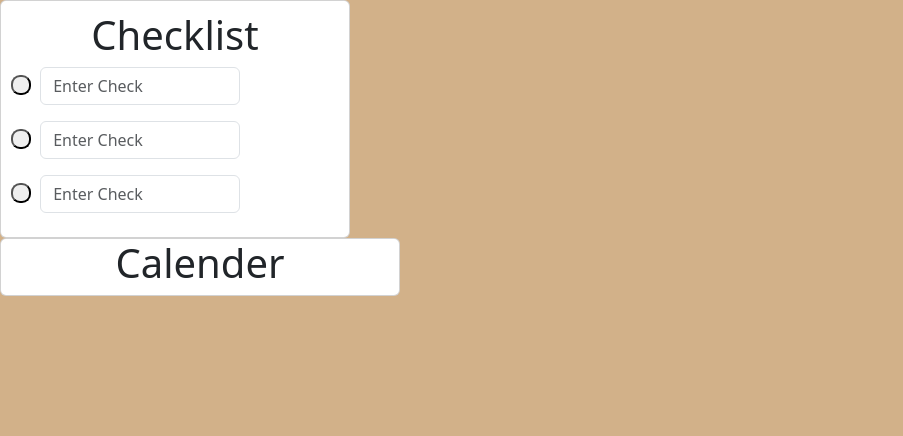
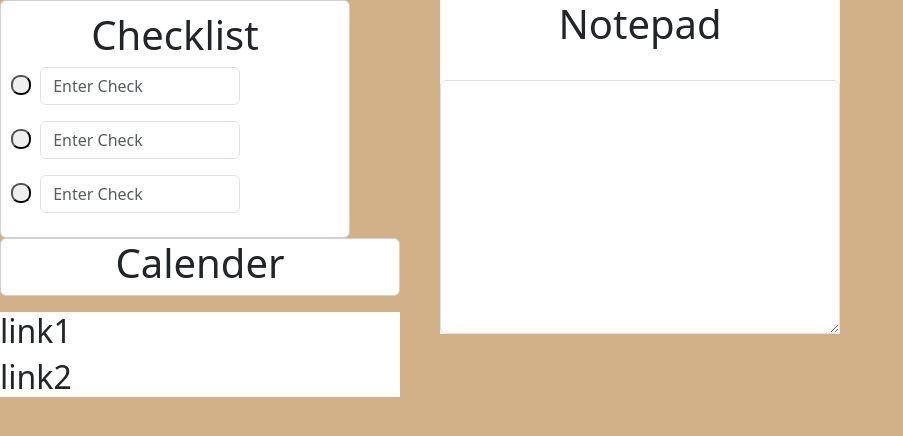
Before and after one commit to BradenJ132/WebsiteFinalProject, a plain HTML site: page index.html in a window 1280 px wide. Shown: the whole page, without its empty margins (0-903 px from the left). Drawn offline with nearby package versions, Linux system fonts and the light colour scheme.

Commit message:
updated page
trying to add links and basic organizaton throughout website

```diff
--- a/index.html
+++ b/index.html
@@ -72,27 +72,46 @@
       </div>
     </div>
     <!--Checklist End-->
+
+    <!--calender start-->
     <div class="card mb-3" style="width: 400px">
       <div class="cardbody">
         <h1 style="text-align: center">Calender</h1>
+      </div>
+    </div>
+    <!--calender end-->
+    <div
+      class="container-fluid; position-absolute top-0 start-50 translate-middle-x"
+      style="width: 400px; background-color: white"
+    >
+      <div>
+        <h1 style="text-align: center">Notepad</h1>
+      </div>
+      <div class="form-group">
+        <label for="comment"> </label>
+        <textarea class="form-control" rows="10" id="comment"></textarea>
+      </div>
+    </div>
+
+    <div class="container-fluid; rows" style = "background-color: white; width: 400px;">
+      <div class = "col-sm-4">
+<h2> link1 </h2>
+      </div>
+<div class = "col-sm-4">
+<h2> link2 </h2>
       </div>
     </div>
   </body>
 </html>
 
 <script>
-  function checkOff1() {
-    document.
+
+  function deleteTextInBox()
+  {
 
   }
-
-  function checkOff2() {
-
-
-  }
-
-  function checkOff3() {
-
+  function checkOff() {
+    document.
 
   }
 </script>
```
